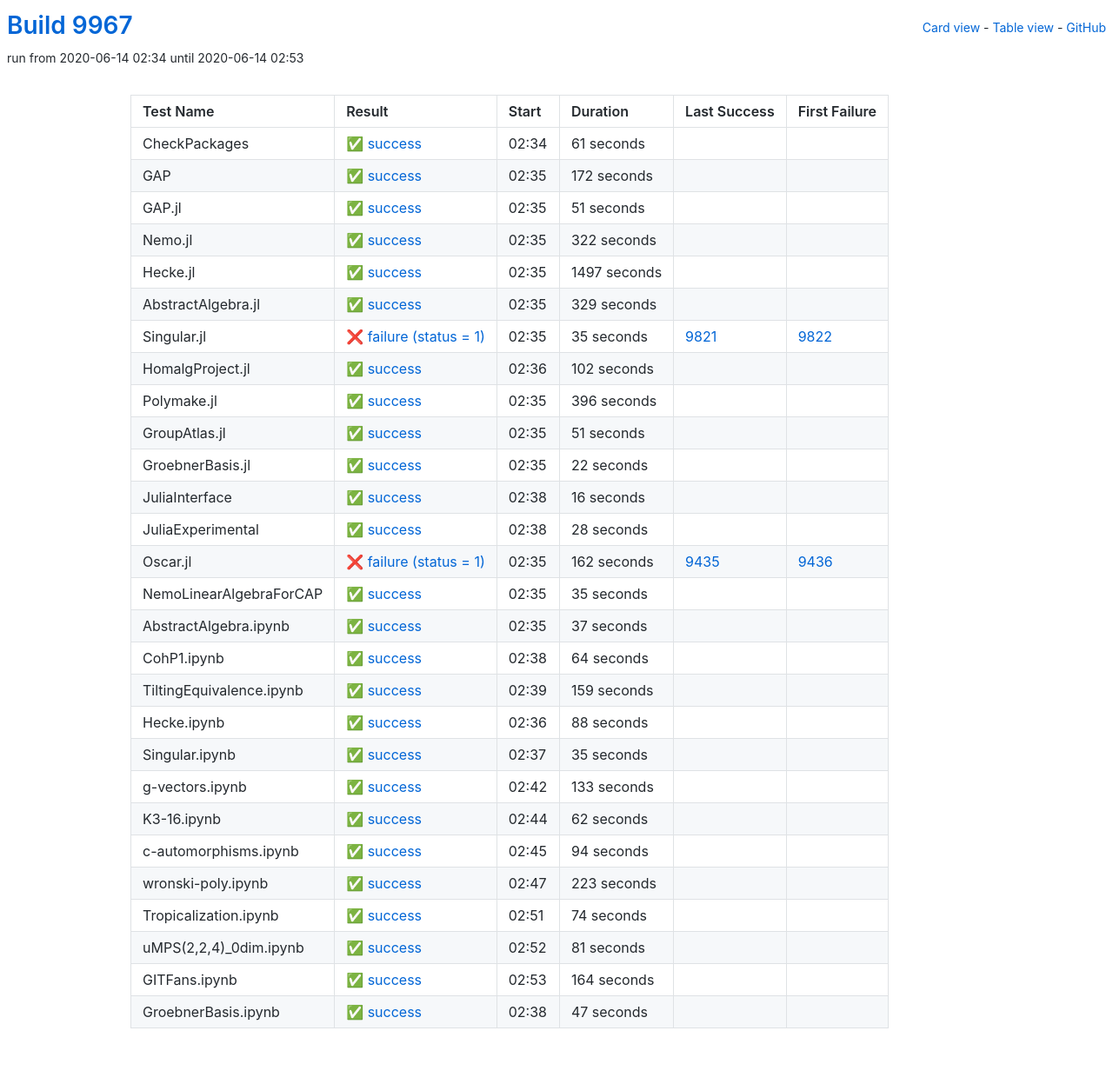
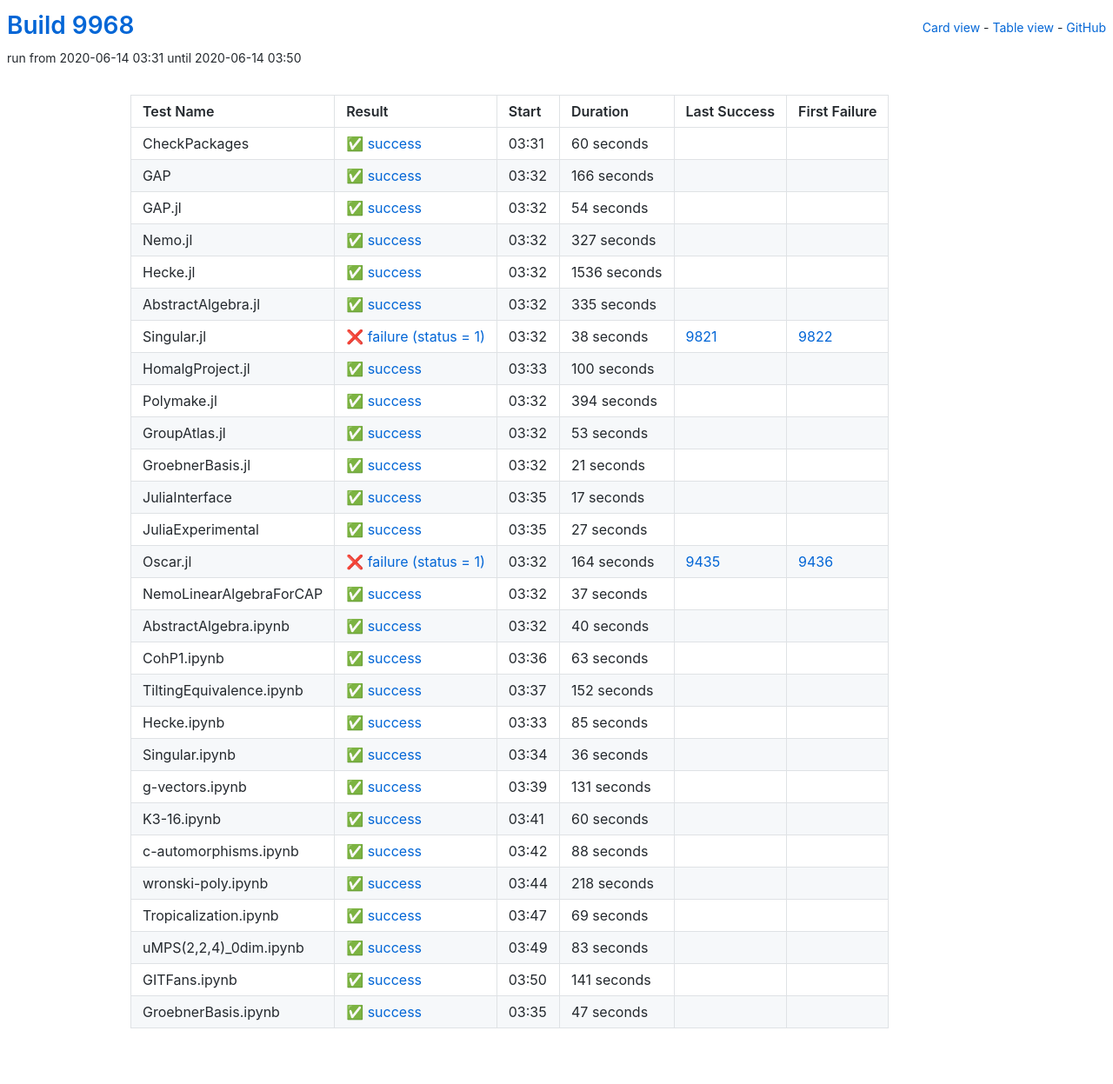
Before and after one commit to oscar-system/oscar-ci-status, a Jekyll site: the page built from table.html, in a window 1280 px wide. Shown: the whole page at 87% size. Built offline with Jekyll 4.4.1, drawn with Linux system fonts in a browser that asks for light colours.

Commit message:
Build #9968

```diff
--- a/_data/ci.yml
+++ b/_data/ci.yml
@@ -1,6 +1,6 @@
 ---
-build: 9967
-build_url: https://oscarci.mathematik.uni-kl.de/job/oscar/9967/
+build: 9968
+build_url: https://oscarci.mathematik.uni-kl.de/job/oscar/9968/
 job: oscar
 organization: oscar-system
 repo: oscar-ci-status
@@ -8,188 +8,176 @@
 tests:
 - name: CheckPackages
   id: checkpackages
-  log: https://oscarci.mathematik.uni-kl.de/job/oscar/9967/artifact/logs/build-9967/CheckPackages.log
-  start: 2020-06-14 02:34
+  log: https://oscarci.mathematik.uni-kl.de/job/oscar/9968/artifact/logs/build-9968/CheckPackages.log
+  start: 2020-06-14 03:31
   success: true
   exitcode: 0
   status: success
-  duration: 61
+  duration: 60
   last_success: false
   last_success_url:
   first_failure: false
   first_failure_url:
 - name: GAP
   id: gap
-  log: https://oscarci.mathematik.uni-kl.de/job/oscar/9967/artifact/logs/build-9967/GAP.log
-  start: 2020-06-14 02:35
+  log: https://oscarci.mathematik.uni-kl.de/job/oscar/9968/artifact/logs/build-9968/GAP.log
+  start: 2020-06-14 03:32
   success: true
   exitcode: 0
   status: success
-  duration: 172
+  duration: 166
   last_success: false
   last_success_url:
   first_failure: false
   first_failure_url:
 - name: GAP.jl
   id: gap-jl
-  log: https://oscarci.mathematik.uni-kl.de/job/oscar/9967/artifact/logs/build-9967/GAP.jl.log
-  start: 2020-06-14 02:35
+  log: https://oscarci.mathematik.uni-kl.de/job/oscar/9968/artifact/logs/build-9968/GAP.jl.log
+  start: 2020-06-14 03:32
   success: true
   exitcode: 0
   status: success
-  duration: 51
+  duration: 54
   last_success: false
   last_success_url:
   first_failure: false
   first_failure_url:
 - name: Nemo.jl
   id: nemo-jl
-  log: https://oscarci.mathematik.uni-kl.de/job/oscar/9967/artifact/logs/build-9967/Nemo.jl.log
-  start: 2020-06-14 02:35
+  log: https://oscarci.mathematik.uni-kl.de/job/oscar/9968/artifact/logs/build-9968/Nemo.jl.log
+  start: 2020-06-14 03:32
   success: true
   exitcode: 0
   status: success
-  duration: 322
+  duration: 327
   last_success: false
   last_success_url:
   first_failure: false
   first_failure_url:
 - name: Hecke.jl
   id: hecke-jl
-  log: https://oscarci.mathematik.uni-kl.de/job/oscar/9967/artifact/logs/build-9967/Hecke.jl.log
-  start: 2020-06-14 02:35
+  log: https://oscarci.mathematik.uni-kl.de/job/oscar/9968/artifact/logs/build-9968/Hecke.jl.log
+  start: 2020-06-14 03:32
   success: true
   exitcode: 0
   status: success
-  duration: 1497
+  duration: 1536
   last_success: false
   last_success_url:
   first_failure: false
   first_failure_url:
 - name: AbstractAlgebra.jl
   id: abstractalgebra-jl
-  log: https://oscarci.mathematik.uni-kl.de/job/oscar/9967/artifact/logs/build-9967/AbstractAlgebra.jl.log
-  start: 2020-06-14 02:35
+  log: https://oscarci.mathematik.uni-kl.de/job/oscar/9968/artifact/logs/build-9968/AbstractAlgebra.jl.log
+  start: 2020-06-14 03:32
   success: true
   exitcode: 0
   status: success
-  duration: 329
+  duration: 335
   last_success: false
   last_success_url:
   first_failure: false
   first_failure_url:
 - name: Singular.jl
   id: singular-jl
-  log: https://oscarci.mathematik.uni-kl.de/job/oscar/9967/artifact/logs/build-9967/Singular.jl.log
-  start: 2020-06-14 02:35
+  log: https://oscarci.mathematik.uni-kl.de/job/oscar/9968/artifact/logs/build-9968/Singular.jl.log
+  start: 2020-06-14 03:32
   success: false
   exitcode: 1
   status: failure
-  duration: 35
+  duration: 38
   last_success: 9821
   last_success_url: https://oscarci.mathematik.uni-kl.de/job/oscar/9821/
   first_failure: 9822
   first_failure_url: https://oscarci.mathematik.uni-kl.de/job/oscar/9822/
 - name: HomalgProject.jl
   id: homalgproject-jl
-  log: https://oscarci.mathematik.uni-kl.de/job/oscar/9967/artifact/logs/build-9967/HomalgProject.jl.log
-  start: 2020-06-14 02:36
+  log: https://oscarci.mathematik.uni-kl.de/job/oscar/9968/artifact/logs/build-9968/HomalgProject.jl.log
+  start: 2020-06-14 03:33
   success: true
   exitcode: 0
   status: success
-  duration: 102
+  duration: 100
   last_success: false
   last_success_url:
   first_failure: false
   first_failure_url:
 - name: Polymake.jl
   id: polymake-jl
-  log: https://oscarci.mathematik.uni-kl.de/job/oscar/9967/artifact/logs/build-9967/Polymake.jl.log
-  start: 2020-06-14 02:35
+  log: https://oscarci.mathematik.uni-kl.de/job/oscar/9968/artifact/logs/build-9968/Polymake.jl.log
+  start: 2020-06-14 03:32
   success: true
   exitcode: 0
   status: success
-  duration: 396
+  duration: 394
   last_success: false
   last_success_url:
   first_failure: false
   first_failure_url:
 - name: GroupAtlas.jl
   id: groupatlas-jl
-  log: https://oscarci.mathematik.uni-kl.de/job/oscar/9967/artifact/logs/build-9967/GroupAtlas.jl.log
-  start: 2020-06-14 02:35
+  log: https://oscarci.mathematik.uni-kl.de/job/oscar/9968/artifact/logs/build-9968/GroupAtlas.jl.log
+  start: 2020-06-14 03:32
   success: true
   exitcode: 0
   status: success
-  duration: 51
+  duration: 53
   last_success: false
   last_success_url:
   first_failure: false
   first_failure_url:
 - name: GroebnerBasis.jl
   id: groebnerbasis-jl
-  log: https://oscarci.mathematik.uni-kl.de/job/oscar/9967/artifact/logs/build-9967/GroebnerBasis.jl.log
-  start: 2020-06-14 02:35
+  log: https://oscarci.mathematik.uni-kl.de/job/oscar/9968/artifact/logs/build-9968/GroebnerBasis.jl.log
+  start: 2020-06-14 03:32
   success: true
   exitcode: 0
   status: success
-  duration: 22
+  duration: 21
   last_success: false
   last_success_url:
   first_failure: false
   first_failure_url:
 - name: JuliaInterface
   id: juliainterface
-  log: https://oscarci.mathematik.uni-kl.de/job/oscar/9967/artifact/logs/build-9967/JuliaInterface.log
-  start: 2020-06-14 02:38
+  log: https://oscarci.mathematik.uni-kl.de/job/oscar/9968/artifact/logs/build-9968/JuliaInterface.log
+  start: 2020-06-14 03:35
   success: true
   exitcode: 0
   status: success
-  duration: 16
+  duration: 17
   last_success: false
   last_success_url:
   first_failure: false
   first_failure_url:
 - name: JuliaExperimental
   id: juliaexperimental
-  log: https://oscarci.mathematik.uni-kl.de/job/oscar/9967/artifact/logs/build-9967/JuliaExperimental.log
-  start: 2020-06-14 02:38
+  log: https://oscarci.mathematik.uni-kl.de/job/oscar/9968/artifact/logs/build-9968/JuliaExperimental.log
+  start: 2020-06-14 03:35
   success: true
   exitcode: 0
   status: success
-  duration: 28
+  duration: 27
   last_success: false
   last_success_url:
   first_failure: false
   first_failure_url:
 - name: Oscar.jl
   id: oscar-jl
-  log: https://oscarci.mathematik.uni-kl.de/job/oscar/9967/artifact/logs/build-9967/Oscar.jl.log
-  start: 2020-06-14 02:35
+  log: https://oscarci.mathematik.uni-kl.de/job/oscar/9968/artifact/logs/build-9968/Oscar.jl.log
+  start: 2020-06-14 03:32
   success: false
   exitcode: 1
   status: failure
-  duration: 162
+  duration: 164
   last_success: 9435
   last_success_url: https://oscarci.mathematik.uni-kl.de/job/oscar/9435/
   first_failure: 9436
   first_failure_url: https://oscarci.mathematik.uni-kl.de/job/oscar/9436/
 - name: NemoLinearAlgebraForCAP
   id: nemolinearalgebraforcap
-  log: https://oscarci.mathematik.uni-kl.de/job/oscar/9967/artifact/logs/build-9967/NemoLinearAlgebraForCAP.log
-  start: 2020-06-14 02:35
-  success: true
-  exitcode: 0
-  status: success
-  duration: 35
-  last_success: false
-  last_success_url:
-  first_failure: false
-  first_failure_url:
-- name: AbstractAlgebra.ipynb
-  id: abstractalgebra-ipynb
-  log: https://oscarci.mathematik.uni-kl.de/job/oscar/9967/artifact/logs/build-9967/AbstractAlgebra.ipynb.log
-  start: 2020-06-14 02:35
+  log: https://oscarci.mathematik.uni-kl.de/job/oscar/9968/artifact/logs/build-9968/NemoLinearAlgebraForCAP.log
+  start: 2020-06-14 03:32
   success: true
   exitcode: 0
   status: success
@@ -198,34 +186,94 @@
   last_success_url:
   first_failure: false
   first_failure_url:
-- name: CohP1.ipynb
-  id: cohp1-ipynb
-  log: https://oscarci.mathematik.uni-kl.de/job/oscar/9967/artifact/logs/build-9967/CohP1.ipynb.log
-  start: 2020-06-14 02:38
+- name: AbstractAlgebra.ipynb
+  id: abstractalgebra-ipynb
+  log: https://oscarci.mathematik.uni-kl.de/job/oscar/9968/artifact/logs/build-9968/AbstractAlgebra.ipynb.log
+  start: 2020-06-14 03:32
   success: true
   exitcode: 0
   status: success
-  duration: 64
+  duration: 40
+  last_success: false
+  last_success_url:
+  first_failure: false
+  first_failure_url:
+- name: CohP1.ipynb
+  id: cohp1-ipynb
+  log: https://oscarci.mathematik.uni-kl.de/job/oscar/9968/artifact/logs/build-9968/CohP1.ipynb.log
+  start: 2020-06-14 03:36
+  success: true
+  exitcode: 0
+  status: success
+  duration: 63
   last_success: false
   last_success_url:
   first_failure: false
   first_failure_url:
 - name: TiltingEquivalence.ipynb
   id: tiltingequivalence-ipynb
-  log: https://oscarci.mathematik.uni-kl.de/job/oscar/9967/artifact/logs/build-9967/TiltingEquivalence.ipynb.log
-  start: 2020-06-14 02:39
+  log: https://oscarci.mathematik.uni-kl.de/job/oscar/9968/artifact/logs/build-9968/TiltingEquivalence.ipynb.log
+  start: 2020-06-14 03:37
   success: true
   exitcode: 0
   status: success
-  duration: 159
+  duration: 152
   last_success: false
   last_success_url:
   first_failure: false
   first_failure_url:
 - name: Hecke.ipynb
   id: hecke-ipynb
-  log: https://oscarci.mathematik.uni-kl.de/job/oscar/9967/artifact/logs/build-9967/Hecke.ipynb.log
-  start: 2020-06-14 02:36
+  log: https://oscarci.mathematik.uni-kl.de/job/oscar/9968/artifact/logs/build-9968/Hecke.ipynb.log
+  start: 2020-06-14 03:33
+  success: true
+  exitcode: 0
+  status: success
+  duration: 85
+  last_success: false
+  last_success_url:
+  first_failure: false
+  first_failure_url:
+- name: Singular.ipynb
+  id: singular-ipynb
+  log: https://oscarci.mathematik.uni-kl.de/job/oscar/9968/artifact/logs/build-9968/Singular.ipynb.log
+  start: 2020-06-14 03:34
+  success: true
+  exitcode: 0
+  status: success
+  duration: 36
+  last_success: false
+  last_success_url:
+  first_failure: false
+  first_failure_url:
+- name: g-vectors.ipynb
+  id: g-vectors-ipynb
+  log: https://oscarci.mathematik.uni-kl.de/job/oscar/9968/artifact/logs/build-9968/g-vectors.ipynb.log
+  start: 2020-06-14 03:39
+  success: true
+  exitcode: 0
+  status: success
+  duration: 131
+  last_success: false
+  last_success_url:
+  first_failure: false
+  first_failure_url:
+- name: K3-16.ipynb
+  id: k3-16-ipynb
+  log: https://oscarci.mathematik.uni-kl.de/job/oscar/9968/artifact/logs/build-9968/K3-16.ipynb.log
+  start: 2020-06-14 03:41
+  success: true
+  exitcode: 0
+  status: success
+  duration: 60
+  last_success: false
+  last_success_url:
+  first_failure: false
+  first_failure_url:
+- name: c-automorphisms.ipynb
+  id: c-automorphisms-ipynb
+  log: https://oscarci.mathematik.uni-kl.de/job/oscar/9968/artifact/logs/build-9968/c-automorphisms.ipynb.log
+  start: 2020-06-14 03:42
   success: true
   exitcode: 0
   status: success
@@ -234,106 +282,58 @@
   last_success_url:
   first_failure: false
   first_failure_url:
-- name: Singular.ipynb
-  id: singular-ipynb
-  log: https://oscarci.mathematik.uni-kl.de/job/oscar/9967/artifact/logs/build-9967/Singular.ipynb.log
-  start: 2020-06-14 02:37
+- name: wronski-poly.ipynb
+  id: wronski-poly-ipynb
+  log: https://oscarci.mathematik.uni-kl.de/job/oscar/9968/artifact/logs/build-9968/wronski-poly.ipynb.log
+  start: 2020-06-14 03:44
   success: true
   exitcode: 0
   status: success
-  duration: 35
-  last_success: false
-  last_success_url:
-  first_failure: false
-  first_failure_url:
-- name: g-vectors.ipynb
-  id: g-vectors-ipynb
-  log: https://oscarci.mathematik.uni-kl.de/job/oscar/9967/artifact/logs/build-9967/g-vectors.ipynb.log
-  start: 2020-06-14 02:42
-  success: true
-  exitcode: 0
-  status: success
-  duration: 133
-  last_success: false
-  last_success_url:
-  first_failure: false
-  first_failure_url:
-- name: K3-16.ipynb
-  id: k3-16-ipynb
-  log: https://oscarci.mathematik.uni-kl.de/job/oscar/9967/artifact/logs/build-9967/K3-16.ipynb.log
-  start: 2020-06-14 02:44
-  success: true
-  exitcode: 0
-  status: success
-  duration: 62
-  last_success: false
-  last_success_url:
-  first_failure: false
-  first_failure_url:
-- name: c-automorphisms.ipynb
-  id: c-automorphisms-ipynb
-  log: https://oscarci.mathematik.uni-kl.de/job/oscar/9967/artifact/logs/build-9967/c-automorphisms.ipynb.log
-  start: 2020-06-14 02:45
-  success: true
-  exitcode: 0
-  status: success
-  duration: 94
-  last_success: false
-  last_success_url:
-  first_failure: false
-  first_failure_url:
-- name: wronski-poly.ipynb
-  id: wronski-poly-ipynb
-  log: https://oscarci.mathematik.uni-kl.de/job/oscar/9967/artifact/logs/build-9967/wronski-poly.ipynb.log
-  start: 2020-06-14 02:47
-  success: true
-  exitcode: 0
-  status: success
-  duration: 223
+  duration: 218
   last_success: false
   last_success_url:
   first_failure: false
   first_failure_url:
 - name: Tropicalization.ipynb
   id: tropicalization-ipynb
-  log: https://oscarci.mathematik.uni-kl.de/job/oscar/9967/artifact/logs/build-9967/Tropicalization.ipynb.log
-  start: 2020-06-14 02:51
+  log: https://oscarci.mathematik.uni-kl.de/job/oscar/9968/artifact/logs/build-9968/Tropicalization.ipynb.log
+  start: 2020-06-14 03:47
   success: true
   exitcode: 0
   status: success
-  duration: 74
+  duration: 69
   last_success: false
   last_success_url:
   first_failure: false
   first_failure_url:
 - name: uMPS(2,2,4)_0dim.ipynb
   id: umps-2-2-4-0dim-ipynb
-  log: https://oscarci.mathematik.uni-kl.de/job/oscar/9967/artifact/logs/build-9967/uMPS-2-2-4-_0dim.ipynb.log
-  start: 2020-06-14 02:52
+  log: https://oscarci.mathematik.uni-kl.de/job/oscar/9968/artifact/logs/build-9968/uMPS-2-2-4-_0dim.ipynb.log
+  start: 2020-06-14 03:49
   success: true
   exitcode: 0
   status: success
-  duration: 81
+  duration: 83
   last_success: false
   last_success_url:
   first_failure: false
   first_failure_url:
 - name: GITFans.ipynb
   id: gitfans-ipynb
-  log: https://oscarci.mathematik.uni-kl.de/job/oscar/9967/artifact/logs/build-9967/GITFans.ipynb.log
-  start: 2020-06-14 02:53
+  log: https://oscarci.mathematik.uni-kl.de/job/oscar/9968/artifact/logs/build-9968/GITFans.ipynb.log
+  start: 2020-06-14 03:50
   success: true
   exitcode: 0
   status: success
-  duration: 164
+  duration: 141
   last_success: false
   last_success_url:
   first_failure: false
   first_failure_url:
 - name: GroebnerBasis.ipynb
   id: groebnerbasis-ipynb
-  log: https://oscarci.mathematik.uni-kl.de/job/oscar/9967/artifact/logs/build-9967/GroebnerBasis.ipynb.log
-  start: 2020-06-14 02:38
+  log: https://oscarci.mathematik.uni-kl.de/job/oscar/9968/artifact/logs/build-9968/GroebnerBasis.ipynb.log
+  start: 2020-06-14 03:35
   success: true
   exitcode: 0
   status: success
```
Also changed, not shown: README.md.
